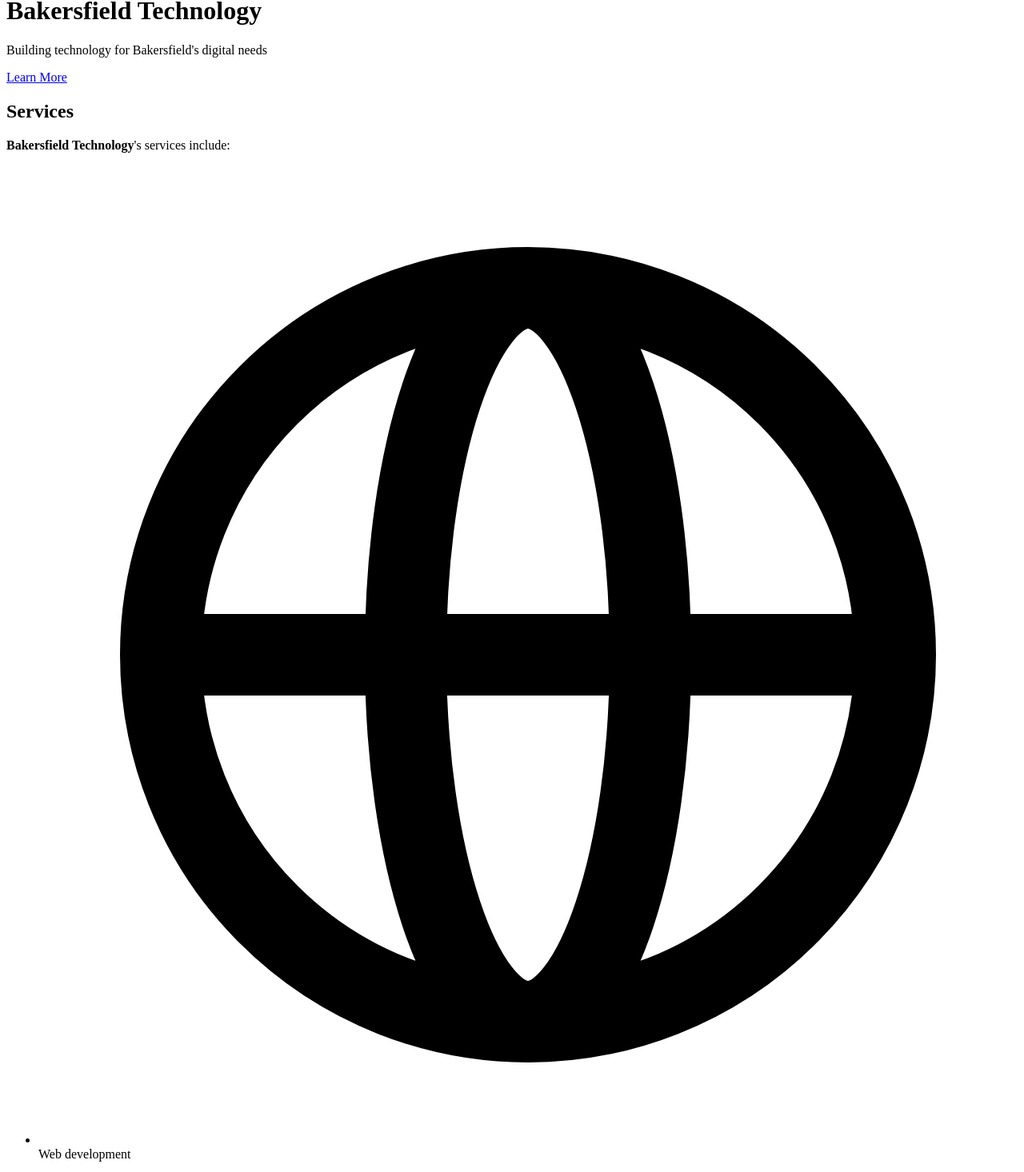
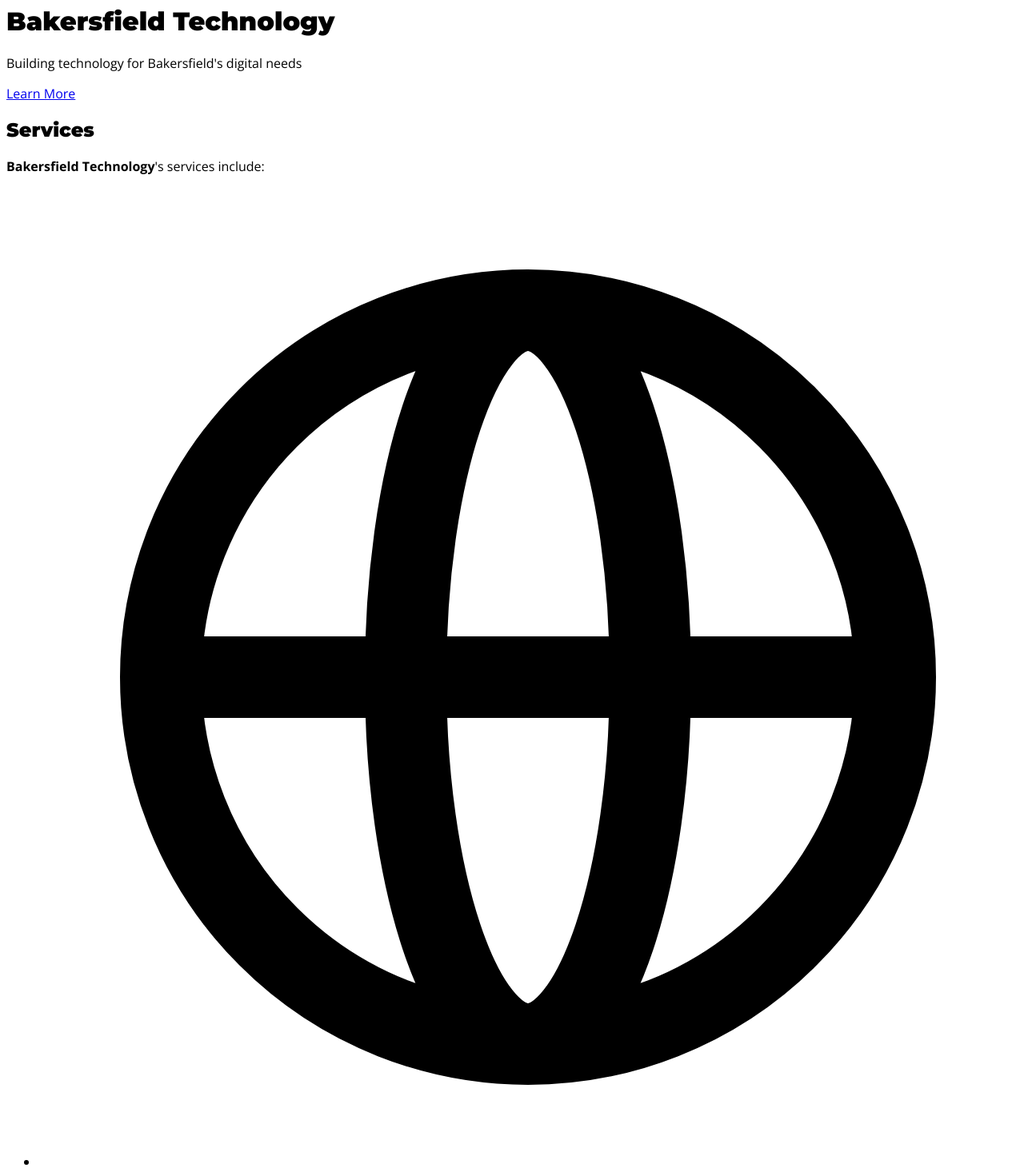
Before and after one commit to tylerlwsmith/bakersfieldtechnology.com, a Next.js app: page / in a window 1280 px wide. Shown: the part 96-1562 px from the top of the page at 80% size. Built offline with nearby package versions, Linux system fonts and the light colour scheme.

Commit message:
Fonts swapped

```diff
--- a/components/homepage/About.tsx
+++ b/components/homepage/About.tsx
@@ -6,14 +6,14 @@ export default function WhoAmI() {
       <div className="max-w-3xl mx-auto px-8">
         <h2
           className="
-            font-black mb-8
+            font-black mb-8 text-pink-600
             text-5xl
             sm:text-6xl
           "
         >
           Who am I?
         </h2>
-        <div className="prose text-xl font-light text-gray-700">
+        <div className="prose text-xl font-light text-gray-500 not-antialiased leading-8 sm:leading-10">
           <p>
             My name is <strong>Tyler Smith</strong>. I was born and raised here
             in Bakersfield. I started my career in the tech industry in
--- a/components/homepage/Contact.tsx
+++ b/components/homepage/Contact.tsx
@@ -2,17 +2,24 @@ import Container from "components/Container";
 
 export default function Contact() {
   return (
-    <div className="bg-pink-50 pt-12 pb-16 px-6">
+    <div className="bg-pink-50 pt-14 pb-16 px-6">
       <Container>
         <div>
           <h2 className="text-pink-600 text-5xl font-black mb-5 text-center sr-only">
             Contact
           </h2>
           <div className="text-center font-light text-gray-900 mx-auto">
-            <p className="text-4xl mb-2 text-pink-600 font-black">
+            <p
+              className="
+                mb-4 text-pink-600 font-black
+                text-3xl
+                sm:text-4xl
+              "
+              style={{ fontFamily: "Montserrat, sans-serif" }}
+            >
               Have a project in mind?
             </p>
-            <p className="text-2xl mb-8">
+            <p className="mb-8 text-xl sm:text-2xl">
               Get in touch and let's solve your problem together.
             </p>
 
--- a/components/homepage/Services.tsx
+++ b/components/homepage/Services.tsx
@@ -64,7 +64,7 @@ function Service({ children }) {
 
 function ServiceName({ children }) {
   return (
-    <div className="font-semibold text-lg tracking-wide" children={children} />
+    <div className="font-bold text-lg tracking-wide" children={children} />
   );
 }
 
--- a/pages/index.tsx
+++ b/pages/index.tsx
@@ -32,6 +32,15 @@ const pageSections: PageSection[] = [
 
 function Home() {
   return (
+    <React.Fragment>
+      <Head>
+        <link rel="preconnect" href="https://fonts.googleapis.com" />
+        <link rel="preconnect" href="https://fonts.gstatic.com" crossorigin />
+        <link
+          href="https://fonts.googleapis.com/css2?family=Montserrat:wght@900&family=Open+Sans:wght@300;400;500;600;700&display=swap"
+          rel="stylesheet"
+        />
+      </Head>
       <div className="relative">
         <nav
           className="
@@ -68,6 +77,7 @@ function Home() {
           © Tyler Smith {new Date().getFullYear()}
         </footer>
       </div>
+    </React.Fragment>
   );
 }
 
--- a/styles/app.css
+++ b/styles/app.css
@@ -2,4 +2,19 @@ html {
   scroll-behavior: smooth;
   -webkit-font-smoothing: antialiased;
   -moz-osx-font-smoothing: grayscale;
+  font-family: "Open Sans", sans-serif;
 }
+
+h1,
+h2,
+h3,
+h4,
+h5,
+h6 {
+  font-family: "Montserrat", sans-serif;
+}
+
+.not-antialiased {
+  -webkit-font-smoothing: initial;
+  -moz-osx-font-smoothing: initial;
+}
```
Also changed, not shown: 1 other file (tests, documents, lock files or other folders). Lines whose indentation alone changed are shown as unchanged.
